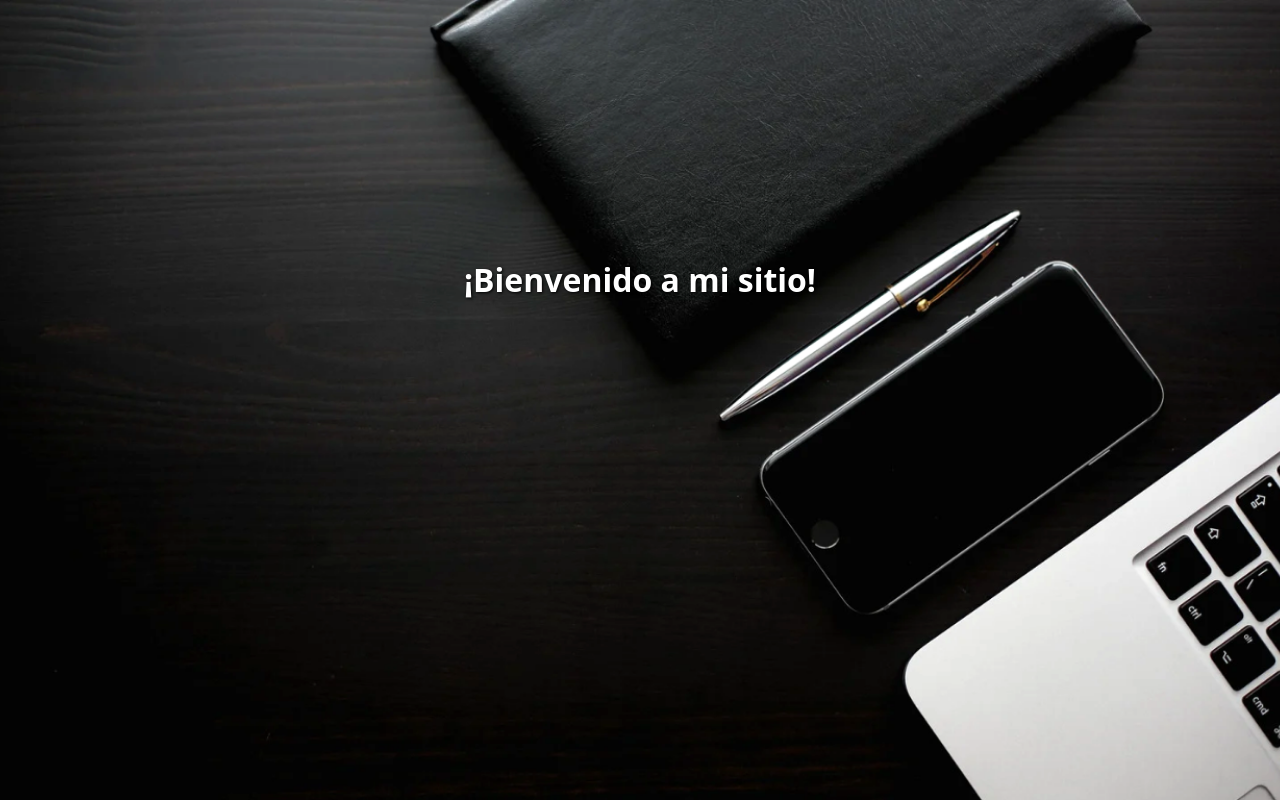
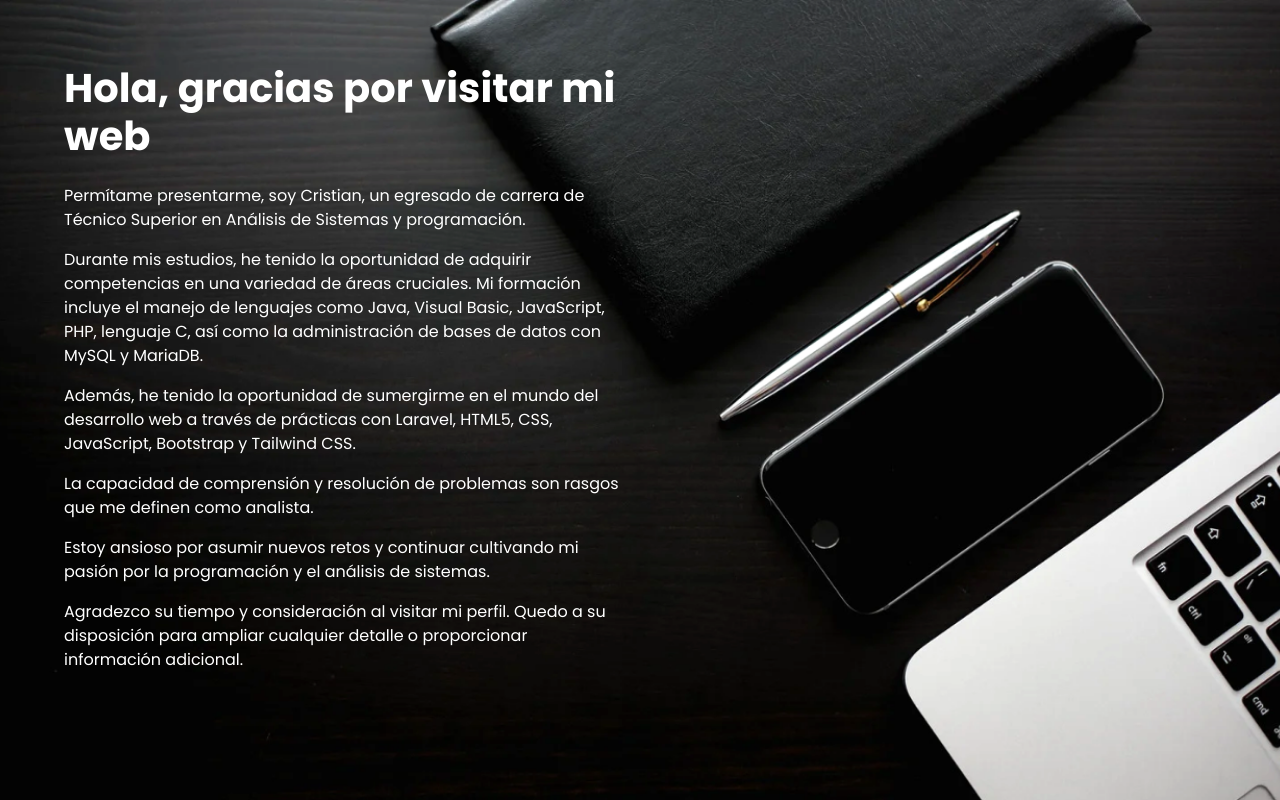
Before and after one commit to CristianDiaz7/portafolio, a Laravel app: page /inicio in a window 1280 px wide. Run offline with Laravel 12, Linux system fonts and the light colour scheme.

Commit message:
Ajustes de diseño en Inicio y plantillaBase, y actualización de imágenes

```diff
--- /dev/null
+++ b/public/css/estilos.css
@@ -0,0 +1,10 @@
+body {
+    background-image: url('../images/fondo_inicial.png');
+    background-size: cover;
+    background-position: center;
+    background-repeat: no-repeat;
+    height: 100vh;
+    margin: 0;
+    padding: 0;
+    font-family: 'Poppins', sans-serif;
+}
--- a/resources/views/Inicio.blade.php
+++ b/resources/views/Inicio.blade.php
@@ -1,2 +1,33 @@
 @extends('layouts.plantillaBase')
-@section('titulo', 'Portafolio')
+@section('titulo', 'Ruiz Diaz')
+
+@section('contenido')
+    <div class="container-fluid" style="min-height: 100vh; padding: 4rem;">
+        <div class="row">
+            <div class="col-md-6" style="max-width: 700px;">
+                <h1 class="text-white fw-bold text-start mb-4">
+                    Hola, gracias por visitar mi web
+                </h1>
+                <p class="text-white text-start">
+                    Permítame presentarme, soy Cristian, un egresado de carrera de Técnico Superior en Análisis de Sistemas y programación.
+                </p>
+                <p class="text-white text-start">
+                    Durante mis estudios, he tenido la oportunidad de adquirir competencias en una variedad de áreas cruciales.
+                    Mi formación incluye el manejo de lenguajes como Java, Visual Basic, JavaScript, PHP, lenguaje C, así como la administración de bases de datos con MySQL y MariaDB.
+                </p>
+                <p class="text-white text-start">
+                    Además, he tenido la oportunidad de sumergirme en el mundo del desarrollo web a través de prácticas con Laravel, HTML5, CSS, JavaScript, Bootstrap y Tailwind CSS.
+                </p>
+                <p class="text-white text-start">
+                    La capacidad de comprensión y resolución de problemas son rasgos que me definen como analista.
+                </p>
+                <p class="text-white text-start">
+                    Estoy ansioso por asumir nuevos retos y continuar cultivando mi pasión por la programación y el análisis de sistemas.
+                </p>
+                <p class="text-white text-start">
+                    Agradezco su tiempo y consideración al visitar mi perfil. Quedo a su disposición para ampliar cualquier detalle o proporcionar información adicional.
+                </p>
+            </div>
+        </div>
+    </div>
+@endsection
--- a/resources/views/layouts/plantillaBase.blade.php
+++ b/resources/views/layouts/plantillaBase.blade.php
@@ -13,37 +13,24 @@
     <!--CDN de bootstrap -->
     <link href="https://cdn.jsdelivr.net/npm/bootstrap@5.3.3/dist/css/bootstrap.min.css" rel="stylesheet">
 
+    <!--Estilos personalizados-->
+    <link rel="stylesheet" href="{{ asset('css/estilos.css')}}">
+
     <title>
         @yield('titulo', 'web')
     </title>
-
-    <style>
-        body {
-            background-image: url('{{ asset('images/imagen_inicial.png') }}');
-            background-size: cover;
-            background-position: center;
-            background-repeat: no-repeat;
-            height: 100vh;
-            margin: 0;
-            padding: 0;
-        }
-
-        .contenido {
-            color: white;
-            text-align: center;
-            padding-top: 20%;
-            font-size: 2rem;
-            font-weight: bold;
-            text-shadow: 1px 1px 3px black;
-        }
-    </style>
-
-
 </head>
 <body>
+    {{--navbar (menu) opcional--}}
+    @include('partials.navbar')
+
+    {{--contenido--}}
     <div class="contenido">
-        ¡Bienvenido a mi sitio!
+        @yield('contenido')
     </div>
+
+    {{--navbar (menu) opcional--}}
+    @include('partials.footer')
 
 </body>
 </html>
```
Also changed, not shown: public/images/fondo_inicial.png (renamed from public/images/Imagen_inicial.png), public/images/foto-de-perfil.jpg (added), resources/views/partials/footer.blade.php (added), resources/views/partials/navbar.blade.php (added).
